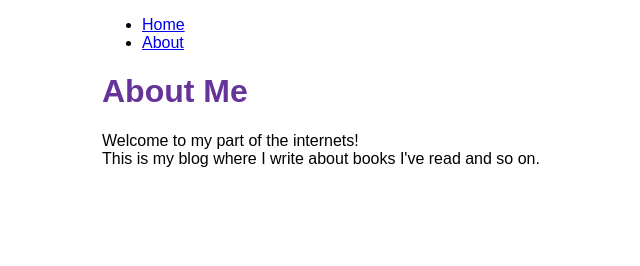
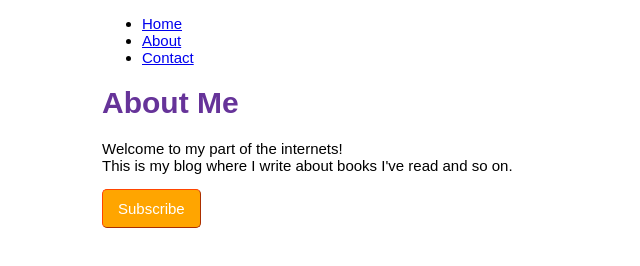
Before and after one commit to thedoodlebakery/gatsbyconf-tut, a Gatsby site: page /about in a window 1280 px wide. Shown: the whole page, without its empty margins (288-928 px from the left). Built offline with nearby package versions, Linux system fonts and the light colour scheme; Gatsby itself is replaced by a stand-in of ours.

Commit message:
Added a Contact page link to the Layout component. Added a Call to Action to the home and about pages for an extra challenge. Created local styling for the subscribe button.

```diff
--- /dev/null
+++ b/src/components/callToAction.js
@@ -0,0 +1,12 @@
+import React from 'react';
+import { subscribeBtn } from './callToAction.module.css';
+
+
+const CallToAction = () => {
+    return(
+    <button className={subscribeBtn}>
+    Subscribe</button>
+    )
+}
+
+export default CallToAction;
--- /dev/null
+++ b/src/components/callToAction.module.css
@@ -0,0 +1,20 @@
+.subscribeBtn{
+    border-radius: 5px;
+    padding: 10px 15px;
+    font-size: 1em;
+    background-color: orange;
+    border-color: orangered;
+    border-width: 1px;
+    box-shadow: orangered;
+    text-shadow: 2px 2px orange;
+    color: white;
+}
+
+.subscribeBtn:hover{
+    box-shadow: 0 0 1px orange ;
+    background-color: orangered;
+    border-color: orange;
+    transform: perspective(1px) translateZ(0);
+    text-shadow: 2px 2px #ff0000;
+
+}
--- a/src/components/layout.js
+++ b/src/components/layout.js
@@ -24,6 +24,11 @@ const Layout = ( { pageTitle, children } ) =>{
                         About
                     </Link>
                 </li>
+                <li className={navLinkItem}>
+                    <Link className={navLinkText} to="/contact">
+                        Contact
+                    </Link>
+                </li>
             </ul>
         </nav>
         <h1 className={heading}>{pageTitle}</h1>
--- a/src/components/layout.module.css
+++ b/src/components/layout.module.css
@@ -3,6 +3,7 @@
     max-width: 500px;
     margin: auto;
     font-family: sans-serif;
+    font-size: 15px;
 }
 
 .heading{
--- a/src/pages/about.js
+++ b/src/pages/about.js
@@ -1,5 +1,6 @@
 import React from 'react';
-import Layout from '../components/layout'
+import Layout from '../components/layout';
+import CallToAction from '../components/callToAction';
 
 const AboutMe = () => {
     return(
@@ -7,6 +8,7 @@ const AboutMe = () => {
         <p>Welcome to my part of the internets!<br/>
         This is my blog where I write about books I've read and so on.
         </p>
+        <CallToAction></CallToAction>
     </Layout>
     )
 }
--- a/src/pages/index.js
+++ b/src/pages/index.js
@@ -1,13 +1,15 @@
 import * as React from "react";
-import {Link} from "gatsby";
 import Layout from '../components/layout';
+import CallToAction from '../components/callToAction'
 
 // markup
 const IndexPage = () => {
   return (
     <Layout pageTitle='Home Page'>
-    Welcome to the Verbose Reader blog!
+    <h2>Welcome to the Verbose Reader blog!</h2>
+    <CallToAction></CallToAction>
     </Layout>
+
   )
 }
 
```
Also changed, not shown: src/pages/contact.js (added, +13 -0 lines).
